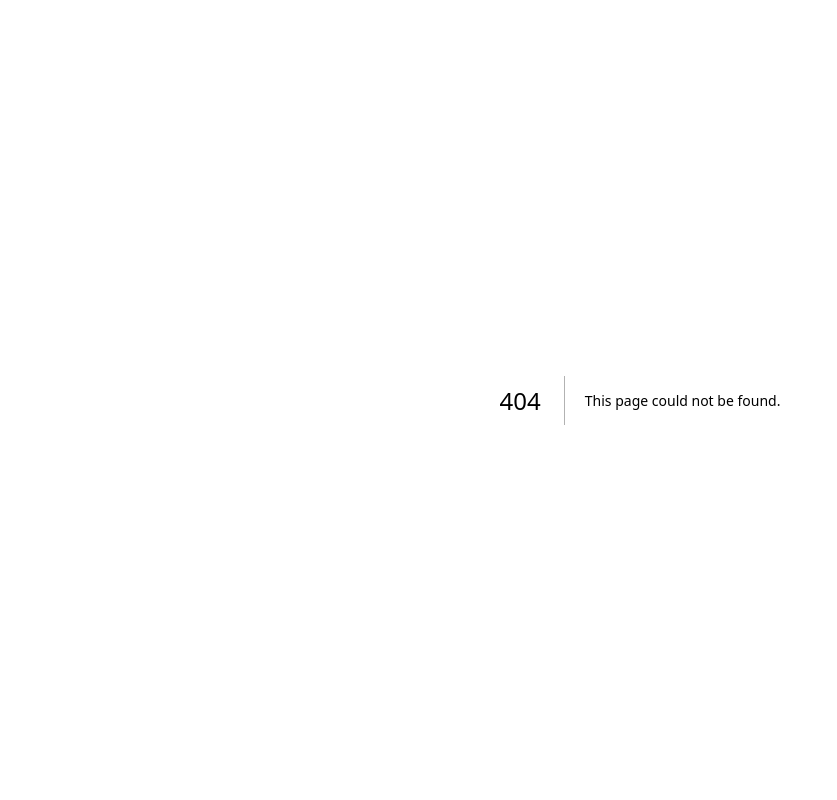
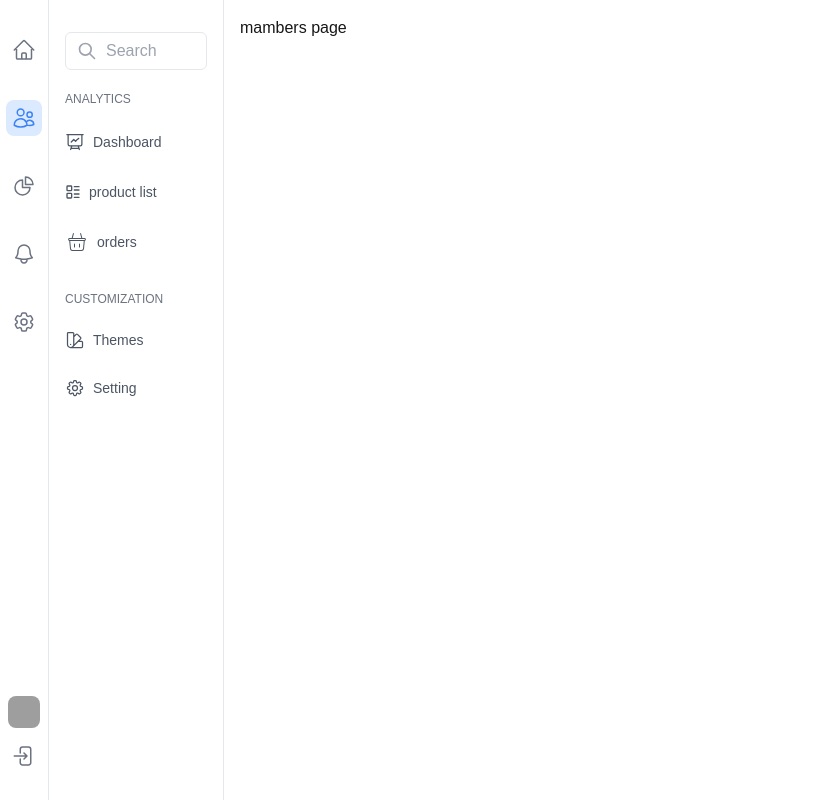
Before and after one commit to Zahra-Shadman/cafe-restaurant-Menu, a Next.js app: page /Admin/dashboard/members in a window 1280 px wide. Before the commit this address had no page. Shown: the whole page, without its empty margins (0-837 px from the left). Built offline with nearby package versions, Linux system fonts and the light colour scheme; grey boxes are pictures that could not be loaded.

Commit message:
admin pages

```diff
--- /dev/null
+++ b/app/Admin/dashboard/layout.tsx
@@ -0,0 +1,16 @@
+import AdminSidebar from "@/components/admin.sidebar";
+
+export default function DashboardLayout({
+  children,
+}: {
+  children: React.ReactNode;
+}) {
+  return (
+    <section className="flex">
+      <AdminSidebar />
+      <div className="flex-1 p-4"> {/* This will take the remaining space */}
+        {children}
+      </div>
+    </section>
+  );
+}
--- /dev/null
+++ b/app/Admin/dashboard/members/page.tsx
@@ -0,0 +1,7 @@
+export default function Mambers (){
+    return(
+        <div>
+            mambers page
+        </div>
+    )
+}
--- /dev/null
+++ b/app/Admin/dashboard/orders/page.tsx
@@ -0,0 +1,7 @@
+export default function Orders (){
+    return(
+        <div>
+            orderrrs
+        </div>
+    )
+}
--- /dev/null
+++ b/app/Admin/dashboard/page.tsx
@@ -0,0 +1,10 @@
+
+
+export default function Dashboard() {
+  return (
+    <div>
+   dash
+
+    </div>
+  );
+}
--- /dev/null
+++ b/app/Admin/dashboard/product-list/page.tsx
@@ -0,0 +1,10 @@
+import AdminSidebar from "@/components/admin.sidebar";
+import AdminProductTable from "@/components/Product.table";
+
+export default function ProductList (){
+    return(
+        <div>
+            <AdminProductTable />
+        </div>
+    )
+}
```
